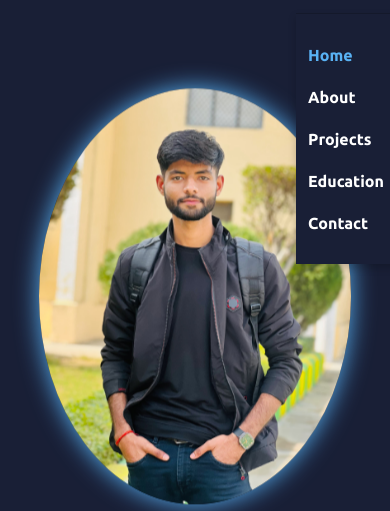
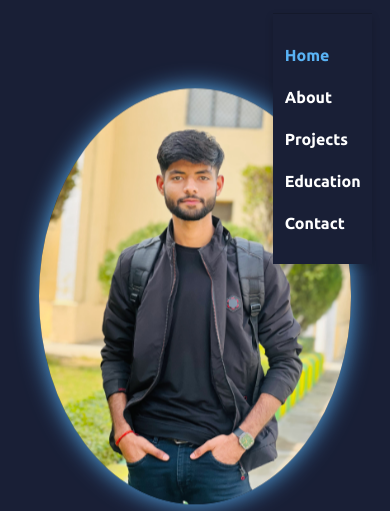
Before and after one commit to priyanshuon1/priyanshu-ai-engineer-, a plain HTML site: page index.html in a window 390 px wide. Both pictures are taken after a click on the icon 365 px from the left and 30 px from the top of the page. Shown: the part 48-559 px from the top of the page. Drawn offline with nearby package versions, Linux system fonts and the light colour scheme.

Commit message:
Update index.css

```diff
--- a/index.css
+++ b/index.css
@@ -277,7 +277,7 @@ span{
     .navbar{
         position: absolute;
         top: 100%;
-        left: 76%;
+        left: 70%;
         margin: 0%;
         padding: 1rem 3%;
         background: var(--bg-color);
```
